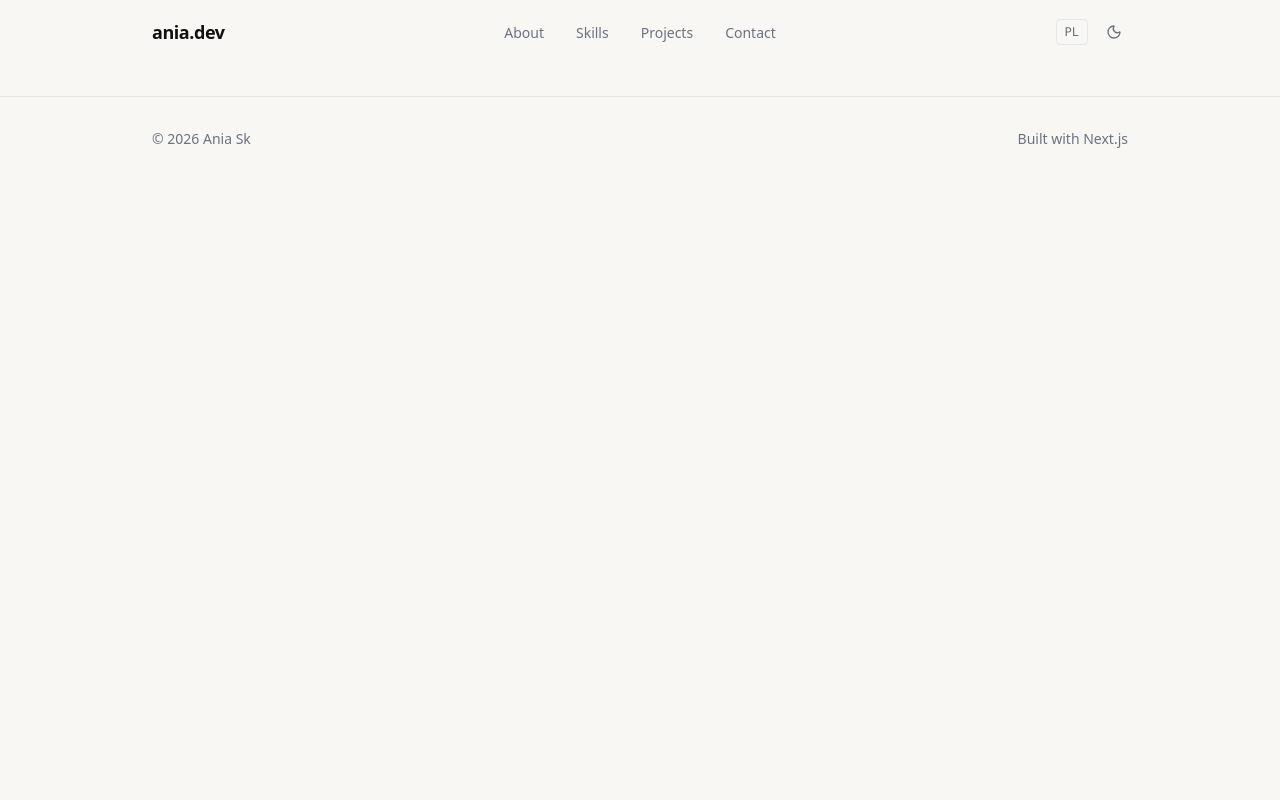
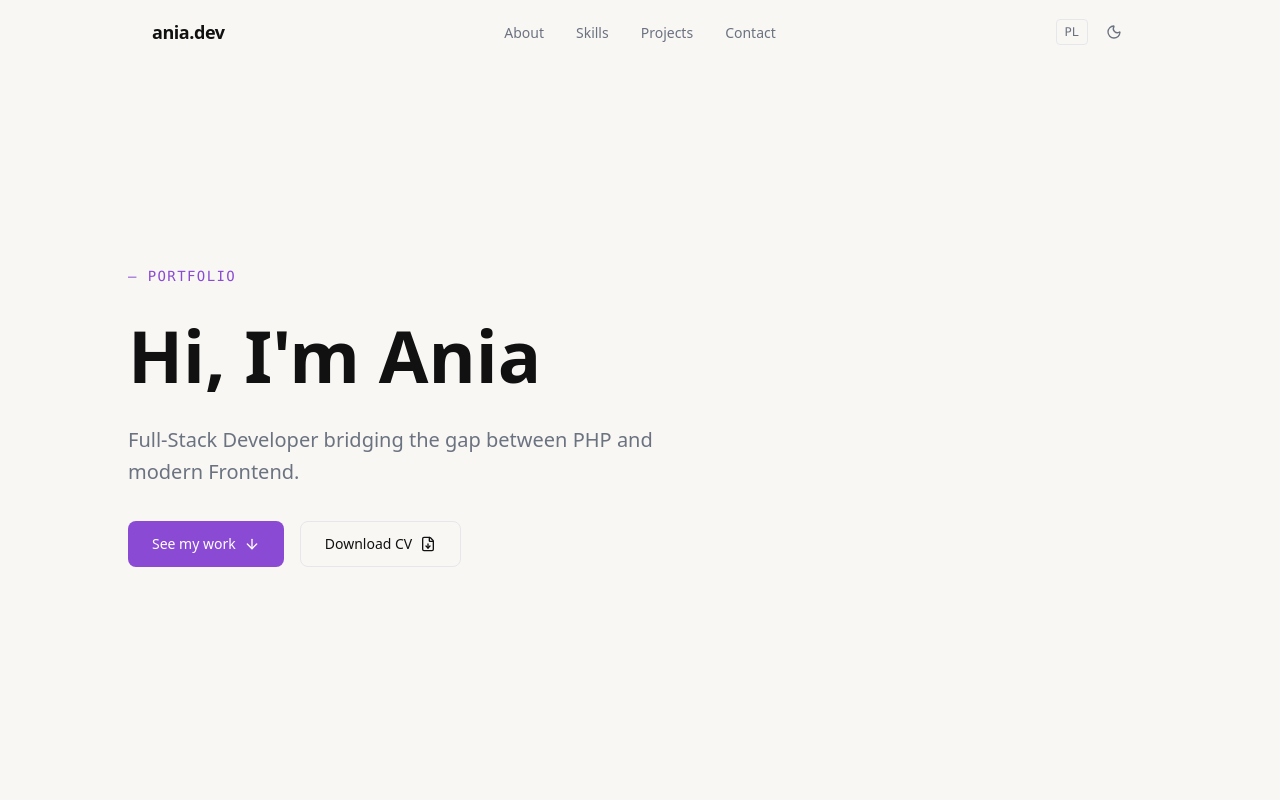
Before and after one commit to ania-sk/anavers, a Next.js app: page /en in a window 1280 px wide. Shown: the top 800 px of the page. Built offline with nearby package versions, Linux system fonts and the light colour scheme.

Commit message:
feat: add Hero section with Framer Motion animations

```diff
--- a/src/app/[locale]/page.tsx
+++ b/src/app/[locale]/page.tsx
@@ -1,10 +1,12 @@
 import Navbar from "@/src/components/layout/Navbar";
 import Footer from "@/src/components/layout/Footer";
+import Hero from "@/src/components/sections/Hero";
 
 export default function Home() {
   return (
     <main>
       <Navbar />
+      <Hero />
       <Footer />
     </main>
   );
--- /dev/null
+++ b/src/components/sections/Hero.tsx
@@ -0,0 +1,72 @@
+"use client";
+
+import { useTranslations } from "next-intl";
+import { motion } from "framer-motion";
+import { ArrowDown, FileDown } from "lucide-react";
+
+export default function Hero() {
+  const t = useTranslations("Hero");
+
+  return (
+    <section className="min-h-screen flex items-center justify-center px-6">
+      <div className="max-w-5xl mx-auto w-full pt-24 pb-16">
+        <motion.div
+          initial={{ opacity: 0, y: 24 }}
+          animate={{ opacity: 1, y: 0 }}
+          transition={{ duration: 0.6, ease: "easeOut" }}
+          className="flex flex-col gap-6"
+        >
+          <motion.span
+            initial={{ opacity: 0 }}
+            animate={{ opacity: 1 }}
+            transition={{ delay: 0.1, duration: 0.5 }}
+            className="font-mono text-accent text-sm tracking-widest uppercase"
+          >
+            — portfolio
+          </motion.span>
+
+          <motion.h1
+            initial={{ opacity: 0, y: 16 }}
+            animate={{ opacity: 1, y: 0 }}
+            transition={{ delay: 0.2, duration: 0.6 }}
+            className="font-display font-bold text-5xl sm:text-6xl lg:text-7xl text-text-primary leading-tight"
+          >
+            {t("title")}
+          </motion.h1>
+
+          <motion.p
+            initial={{ opacity: 0, y: 16 }}
+            animate={{ opacity: 1, y: 0 }}
+            transition={{ delay: 0.35, duration: 0.6 }}
+            className="text-text-muted text-lg sm:text-xl max-w-xl leading-relaxed"
+          >
+            {t("subtitle")}
+          </motion.p>
+
+          <motion.div
+            initial={{ opacity: 0, y: 16 }}
+            animate={{ opacity: 1, y: 0 }}
+            transition={{ delay: 0.5, duration: 0.6 }}
+            className="flex flex-wrap gap-4 pt-2"
+          >
+            <a
+              href="#projects"
+              className="inline-flex items-center gap-2 bg-accent hover:bg-accent-hover text-white text-sm font-medium px-6 py-3 rounded-lg transition-colors duration-200"
+            >
+              {t("cta_work")}
+              <ArrowDown size={16} />
+            </a>
+            <a
+              href="/cv-ania-sk.pdf"
+              download
+              className="inline-flex items-center gap-2 border border-border hover:border-accent text-text-primary hover:text-accent text-sm font-medium px-6 py-3 rounded-lg transition-colors duration-200"
+            >
+              {t("cta_cv")}
+              <FileDown size={16} />
+            </a>
+          </motion.div>
+        </motion.div>
+      </div>
+    </section>
+  );
+}
```
